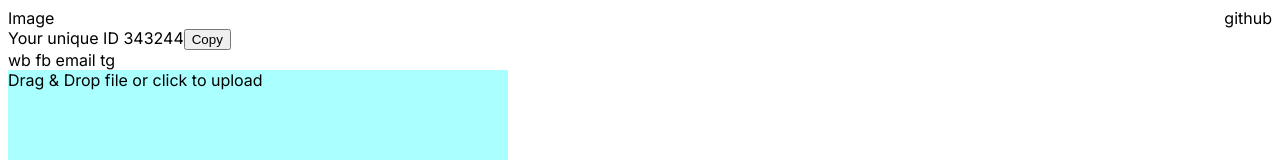
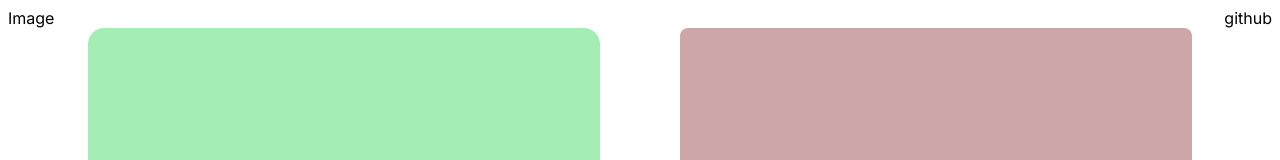
Before and after one commit to Aninda001/p2p-fileshare, a Next.js app in the folder client/: page / in a window 1280 px wide. Shown: the top 160 px of the page. Built offline with nearby package versions, Linux system fonts and the light colour scheme.

Commit message:
add simple styling

```diff
--- a/client/app/components/filedrop.js
+++ b/client/app/components/filedrop.js
@@ -12,7 +12,7 @@ const FileUpload = () => {
             <label
                 htmlFor="upload"
                 onDrop={dropHandler}
-                onDragOver={dropHandler}
+                onDragOver={(e) => e.preventDefault()}
             >
                 <div className={styles.fileupload}>
                     Drag & Drop file or click to upload
--- a/client/app/components/filedrop.module.css
+++ b/client/app/components/filedrop.module.css
@@ -1,9 +1,11 @@
 .fileupload {
-    display: inline-block;
-    height: 500px;
-    width: 500px;
-    background-color: #aff;
-    text-align: centre;
+    display: flex;
+    height: 80vh;
+    width: 40vw;
+    background-color: rgba(164, 237, 180, 1);
+    justify-content: center;
+    align-items: center;
+    border-radius: 1em;
 }
 
 .inp {
--- a/client/app/components/shareID.js
+++ b/client/app/components/shareID.js
@@ -1,24 +1,17 @@
 "use client";
+
+import PersonalInfo from "./personalInfo";
+import styles from "./shareID.module.css";
+import Connect from "./connect";
+
 const uuid = 343244;
 const shareOptions = ["wb", "fb", "email", "tg"];
 
 const ShareID = () => {
-    const ClickHandler = () => {
-        navigator.clipboard.writeText(uuid);
-    };
-
     return (
-        <div>
-            <div>
-                <span>Your unique ID </span>
-                {uuid}
-                <button onClick={ClickHandler}>Copy</button>
-                <div>
-                    {shareOptions.map((media, ind) => (
-                        <span key={ind}>{media} </span>
-                    ))}
-                </div>
-            </div>
+        <div className={styles.shareID}>
+            <PersonalInfo uuid={uuid} social={shareOptions} />
+            <Connect />
         </div>
     );
 };
--- a/client/app/components/shareID.module.css
+++ b/client/app/components/shareID.module.css
@@ -0,0 +1,10 @@
+.shareID {
+    display: flex;
+    flex-direction: column;
+    width: 40vw;
+    height: 80vh;
+    justify-content: space-evenly;
+    align-items: center;
+    background-color: rgba(173, 111, 111, 0.61);
+    border-radius: 0.5rem;
+}
--- a/client/app/page.js
+++ b/client/app/page.js
@@ -7,9 +7,10 @@ export default function Home() {
     return (
         <>
             <Navbar />
-            <main className={styles.main}></main>
-            <ShareID />
-            <FileUpload />
+            <main className={styles.main}>
+                <FileUpload />
+                <ShareID />
+            </main>
         </>
     );
 }
--- a/client/app/page.module.css
+++ b/client/app/page.module.css
@@ -0,0 +1,5 @@
+.main {
+    display: flex;
+    flex-direction: row;
+    justify-content: space-evenly;
+}
```
Also changed, not shown: client/app/globals.css (+9 -15 lines), client/package.json (+5 -3 lines), 1 other file (tests, documents, lock files or other folders).
